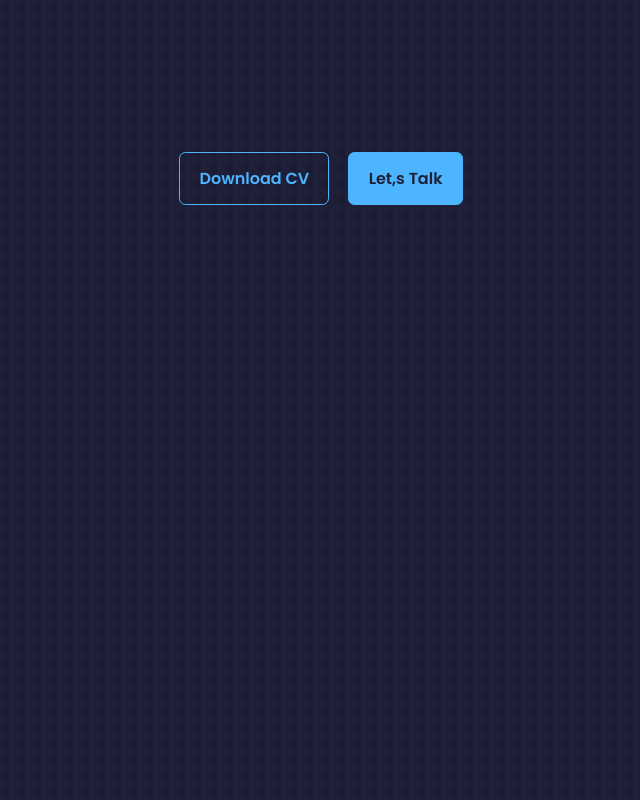
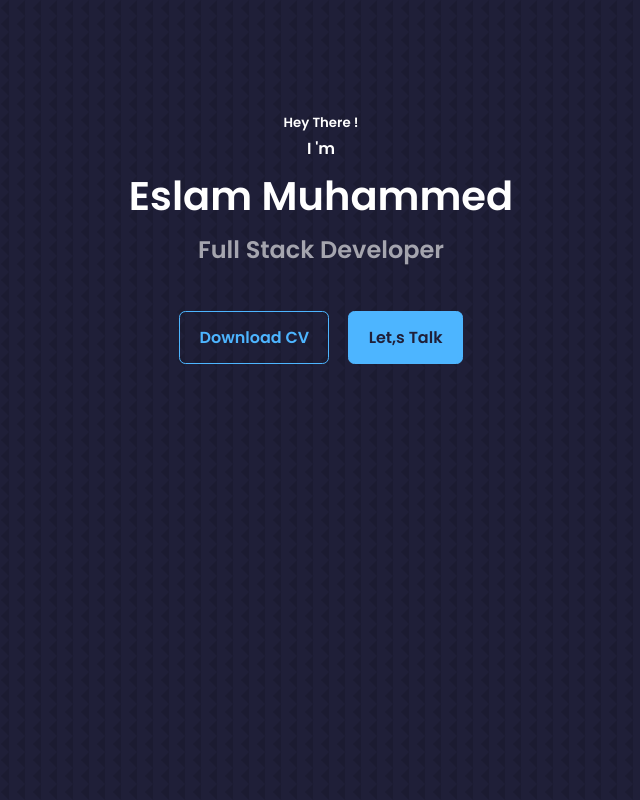
Before and after one commit to Crypt00o/my-portfolio, a React (Vite) app: page / in a window 1280 px wide. Shown: the top 800 px of the page, without its empty margins (319-959 px from the left). Built offline with nearby package versions, Linux system fonts and the light colour scheme; the HTML template or start-up script is replaced by a standard one.

Commit message:
add IntroText component

```diff
--- a/src/components/header/Header.tsx
+++ b/src/components/header/Header.tsx
@@ -1,10 +1,12 @@
 import React from "react";
+import IntroText from "./IntroText";
 import ClickToAction from "./ClickToAction";
 import "./Header.css";
 
 const Header: React.FC = () => (
 	<header>
 		<div className="container header-container">
+			<IntroText />
 			<ClickToAction />
 		</div>
 	</header>
--- /dev/null
+++ b/src/components/header/IntroText.tsx
@@ -0,0 +1,12 @@
+import React from "react";
+
+const IntroText: React.FC = () => (
+	<>
+		<h5>Hey There !</h5>
+		<h4> I 'm</h4>
+		<h1> Eslam Muhammed </h1>
+		<h2 className="text-light"> Full Stack Developer</h2>
+	</>
+);
+
+export default IntroText;
```
